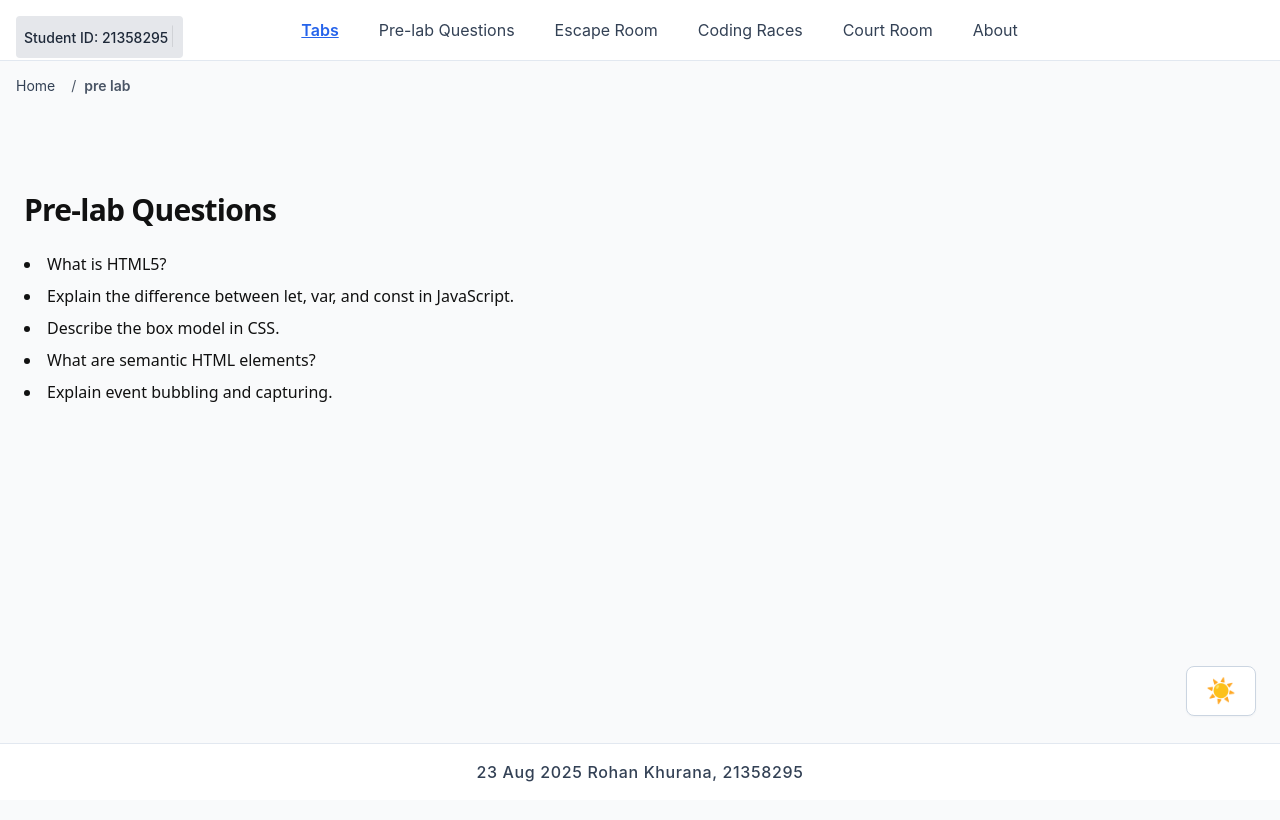
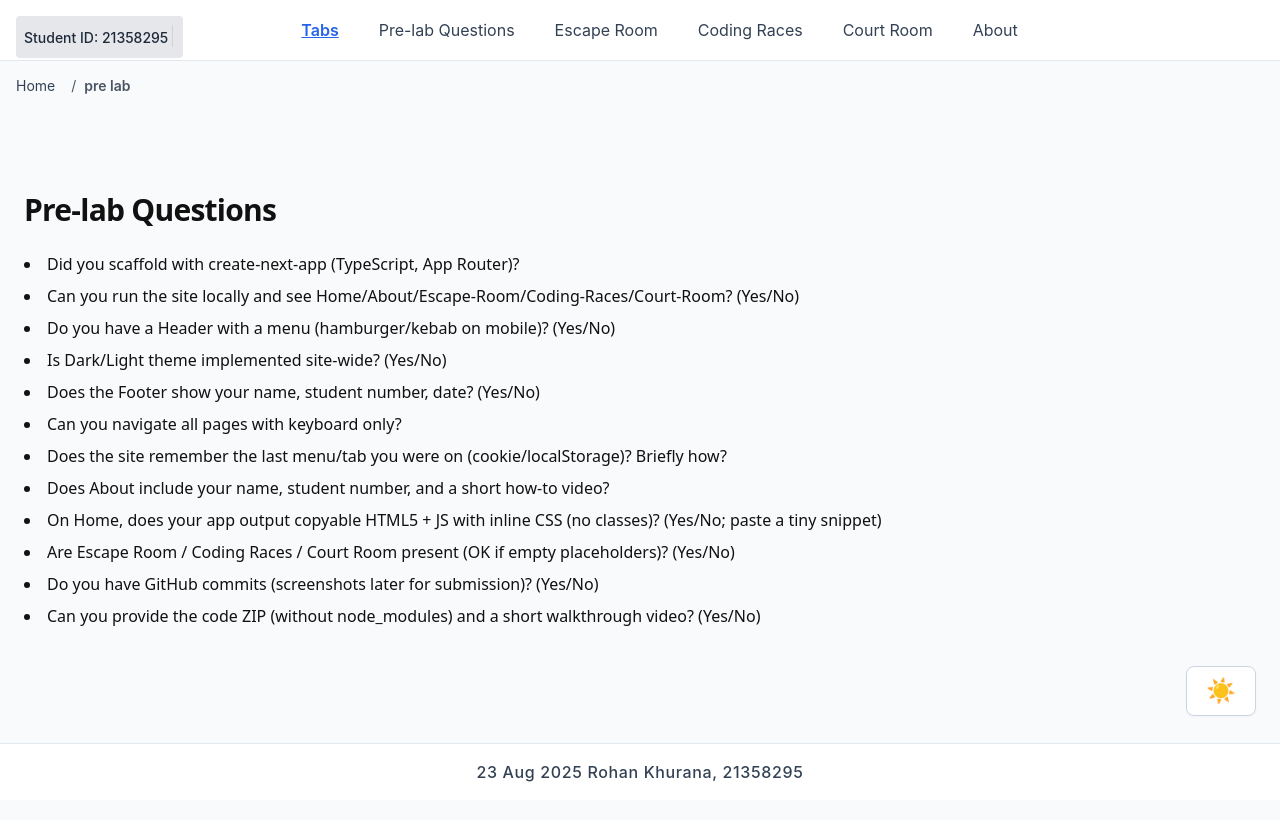
Before and after one commit to Rohan-k-03/my-tabs-site, a Next.js app: page /pre-lab in a window 1280 px wide. Shown: the top 820 px of the page. Built offline with nearby package versions, Linux system fonts and the light colour scheme.

Commit message:
Update page.tsx

```diff
--- a/src/app/pre-lab/page.tsx
+++ b/src/app/pre-lab/page.tsx
@@ -3,11 +3,18 @@ import React from "react";
 import { motion, Variants } from "framer-motion";
 
 const preLabQuestions = [
-  "What is HTML5?",
-  "Explain the difference between let, var, and const in JavaScript.",
-  "Describe the box model in CSS.",
-  "What are semantic HTML elements?",
-  "Explain event bubbling and capturing.",
+  "Did you scaffold with create-next-app (TypeScript, App Router)?",
+  "Can you run the site locally and see Home/About/Escape-Room/Coding-Races/Court-Room? (Yes/No)",
+  "Do you have a Header with a menu (hamburger/kebab on mobile)? (Yes/No)",
+  "Is Dark/Light theme implemented site-wide? (Yes/No)",
+  "Does the Footer show your name, student number, date? (Yes/No)",
+  "Can you navigate all pages with keyboard only?",
+  "Does the site remember the last menu/tab you were on (cookie/localStorage)? Briefly how?",
+  "Does About include your name, student number, and a short how-to video?",
+  "On Home, does your app output copyable HTML5 + JS with inline CSS (no classes)? (Yes/No; paste a tiny snippet)",
+  "Are Escape Room / Coding Races / Court Room present (OK if empty placeholders)? (Yes/No)",
+  "Do you have GitHub commits (screenshots later for submission)? (Yes/No)",
+  "Can you provide the code ZIP (without node_modules) and a short walkthrough video? (Yes/No)",
 ];
 
 const containerVariants: Variants = {
```
